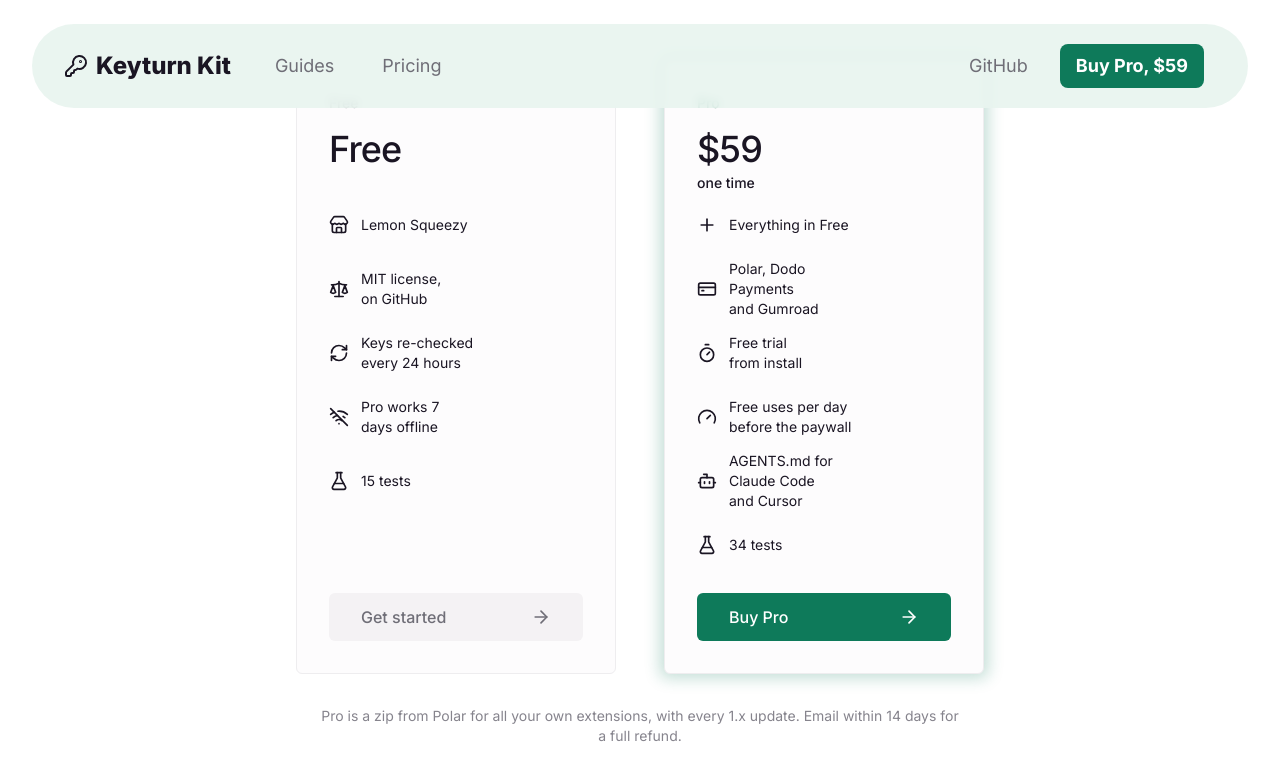
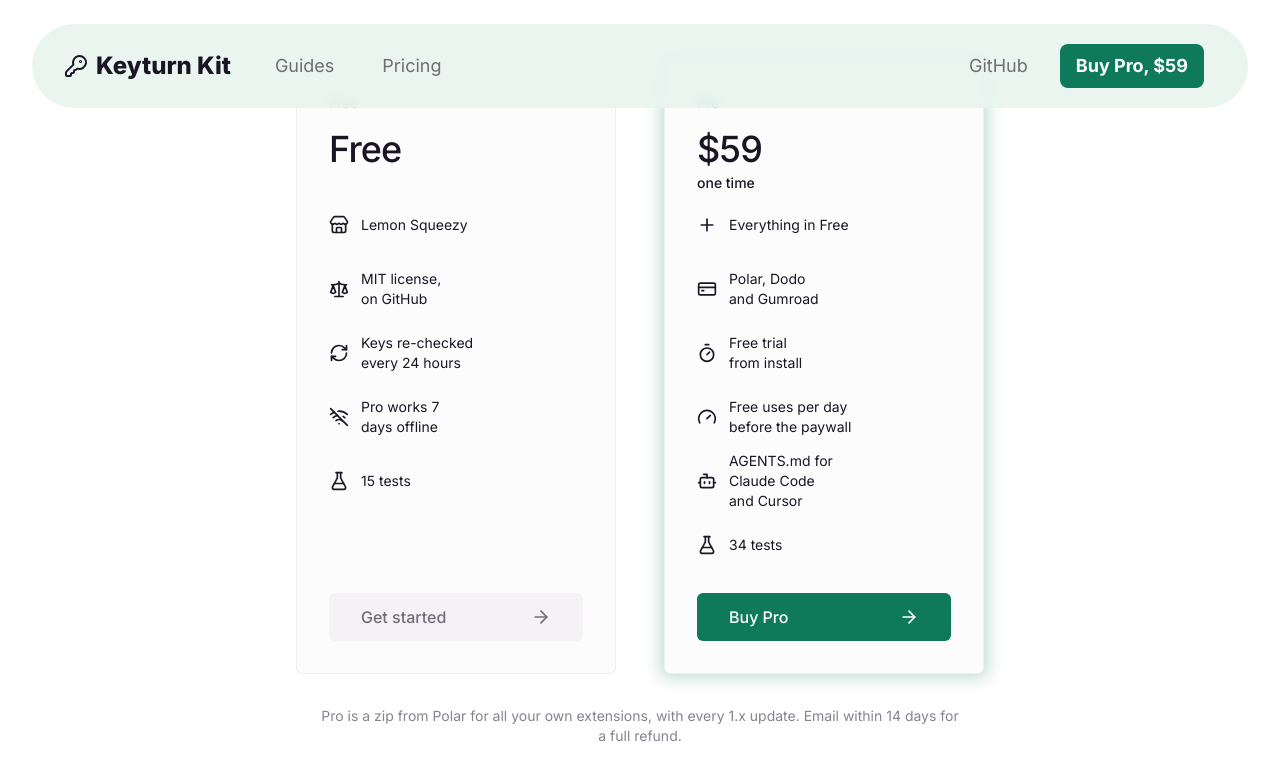
Before and after one commit to keyturnkit/keyturnkit.github.io, a Jekyll site: the page index.html, which Jekyll copies as it is, in a window 1280 px wide and 900 px high, scrolled down 6426 px. Shown: the top 781 px of the window. Built offline with Jekyll 4.4.1, drawn with Linux system fonts in a browser that asks for light colours.

Commit message:
Pricing: shorter provider line

```diff
--- a/index.html
+++ b/index.html
@@ -260,7 +260,7 @@
             <div class="plan-price"><h4>$59</h4><span>one time</span></div>
             <ul class="plan-rows">
               <li><svg><use href="#i-plus"/></svg><span>Everything in Free</span></li>
-              <li><svg><use href="#i-credit-card"/></svg><span>Polar, Dodo Payments and Gumroad</span></li>
+              <li><svg><use href="#i-credit-card"/></svg><span>Polar, Dodo and Gumroad</span></li>
               <li><svg><use href="#i-timer"/></svg><span>Free trial from install</span></li>
               <li><svg><use href="#i-gauge"/></svg><span>Free uses per day before the paywall</span></li>
               <li><svg><use href="#i-bot"/></svg><span>AGENTS.md for Claude Code and Cursor</span></li>
```
